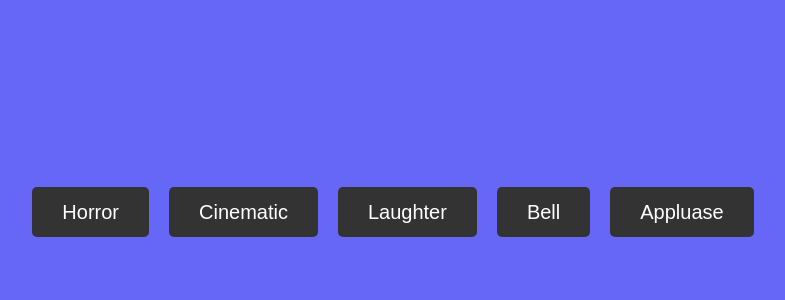
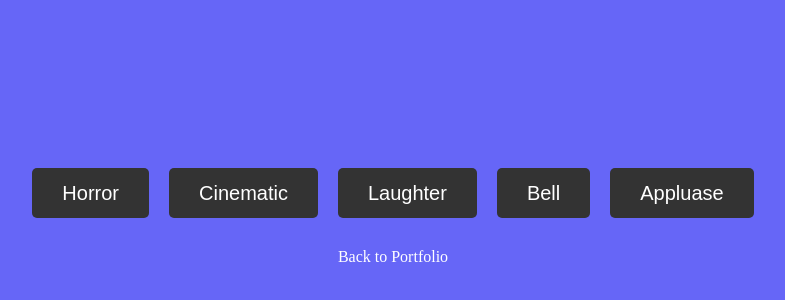
Before and after one commit to hebamiftah/Audio-Lab, a plain HTML site: page index.html in a window 1280 px wide. Shown: the part 188-488 px from the top of the page, without its empty margins (247-1032 px from the left). Drawn offline with Linux system fonts and the light colour scheme.

Commit message:
Link Added

```diff
--- a/index.html
+++ b/index.html
@@ -15,6 +15,7 @@
       <button class="sound-button" data-sound="sound4.mp3">Bell</button>
       <button class="sound-button" data-sound="sound5.mp3">Appluase</button>
     </div>
+    <a href="https://hebamiftah.github.io/PortFolio/">Back to Portfolio</a>
 
     <script src="script.js"></script>
   </body>
--- a/style.css
+++ b/style.css
@@ -1,15 +1,18 @@
 body {
   margin: 0;
+  height: 100vh;
+  display: flex;
+  flex-direction: column;
+
+  background-color: rgb(102, 102, 247);
+
+  justify-content: center;
+  align-items: center;
 }
 #sound-machine {
   background-image: url(sound-machine.png);
   background-size: cover;
   display: flex;
-  background-color: rgb(102, 102, 247);
-
-  justify-content: center;
-  align-items: center;
-  height: 100vh;
 }
 
 .sound-button {
@@ -29,3 +32,13 @@ body {
   transition: 0.5s;
   transform: scale(0.9);
 }
+
+a {
+  text-decoration: none;
+  color: #fff;
+  font-size: 16px;
+  margin-top: 20px;
+  text-align: center;
+
+  display: block;
+}
```
